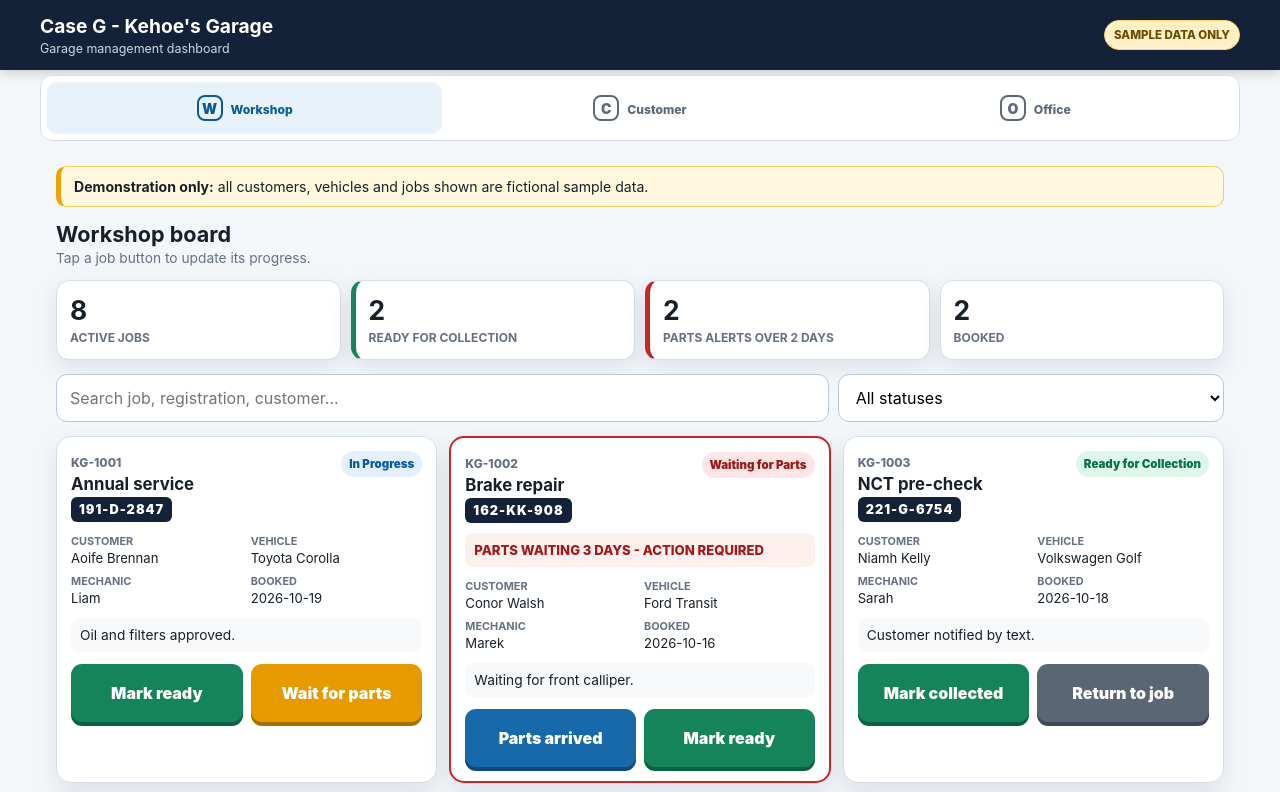
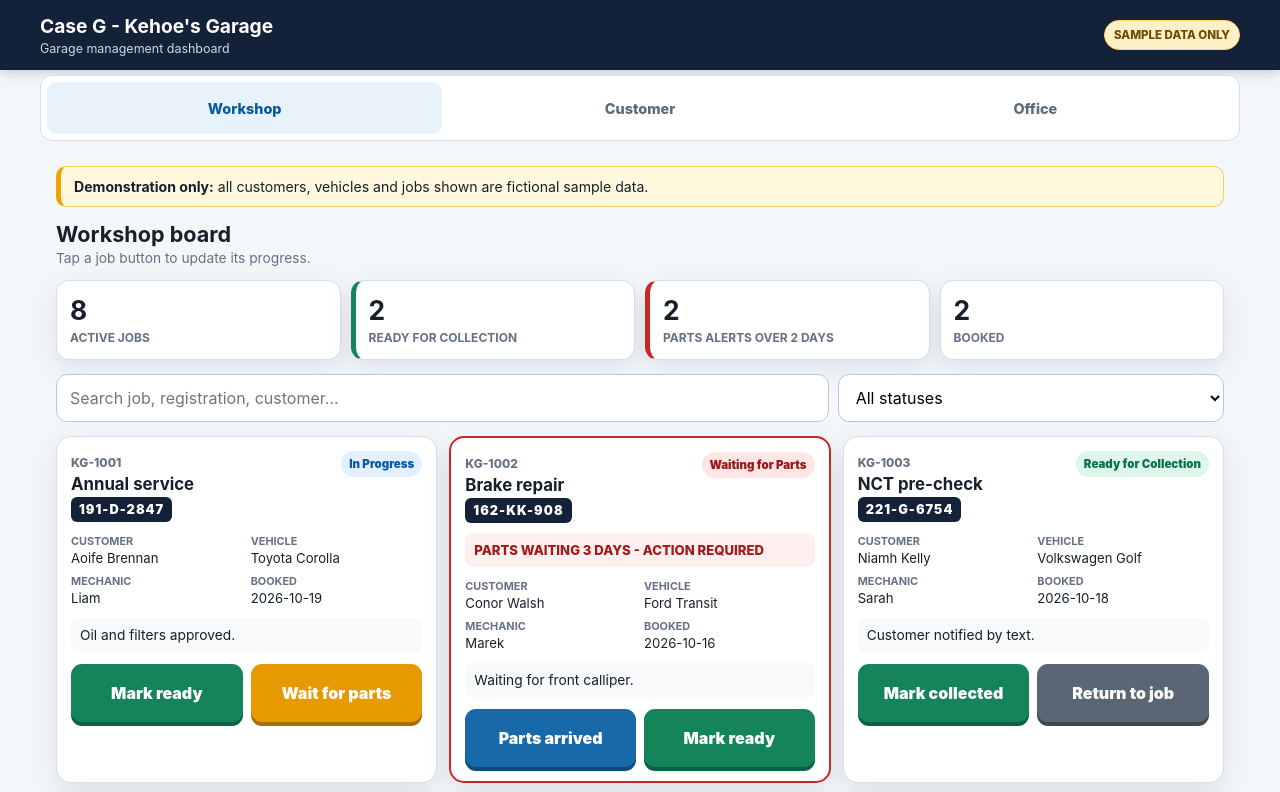
Before and after one commit to Chelsea1710/garageflow_demo, a plain HTML site: page index.html in a window 1280 px wide. Shown: the top 792 px of the page. Drawn offline with Linux system fonts and the light colour scheme.

Commit message:
Update index.html

```diff
--- a/index.html
+++ b/index.html
@@ -241,20 +241,8 @@
       border-radius: 10px;
       color: #5c6978;
       font-weight: 800;
-      font-size: .76rem;
-    }
-
-    .nav-icon {
-      display: flex;
-      align-items: center;
-      justify-content: center;
-      width: 30px;
-      height: 30px;
-      margin: 0 auto 3px;
-      border: 2px solid currentColor;
-      border-radius: 8px;
-      font-size: 14px;
-      font-weight: 900;
+      font-size: .9rem;
+      padding: 10px 6px;
     }
 
     .nav-btn.active { background: #e8f2fb; color: #075b9c; }
@@ -311,7 +299,6 @@
       nav { position: sticky; top: 75px; max-width: 1200px; margin: 0 auto 14px; border: 1px solid var(--line); border-radius: 12px; padding: 6px; box-shadow: none; }
       .app { padding-bottom: 0; }
       .nav-btn { min-height: 52px; }
-      .nav-icon { display: inline-flex; margin: 0 8px 0 0; width: 26px; height: 26px; }
     }
   </style>
 </head>
@@ -328,9 +315,9 @@
   </header>
 
   <nav aria-label="Main views">
-    <button class="nav-btn active" data-view="workshop"><span class="nav-icon">W</span>Workshop</button>
-    <button class="nav-btn" data-view="customer"><span class="nav-icon">C</span>Customer</button>
-    <button class="nav-btn" data-view="office"><span class="nav-icon">O</span>Office</button>
+    <button class="nav-btn active" data-view="workshop">Workshop</button>
+    <button class="nav-btn" data-view="customer">Customer</button>
+    <button class="nav-btn" data-view="office">Office</button>
   </nav>
 
   <main>
@@ -397,7 +384,7 @@
 <div class="toast" id="toast"></div>
 
 <script>
-const STORAGE_KEY = 'kehoes-garage-case-g-ascii-v2';
+const STORAGE_KEY = 'kehoes-garage-case-g-github-v3';
 
 const sampleJobs = [
   {id:1,jobNo:'KG-1001',reg:'191-D-2847',customer:'Aoife Brennan',vehicle:'Toyota Corolla',service:'Annual service',status:'In Progress',mechanic:'Liam',booked:'2026-10-19',partsSince:null,total:289.00,paid:false,notes:'Oil and filters approved.'},
```
